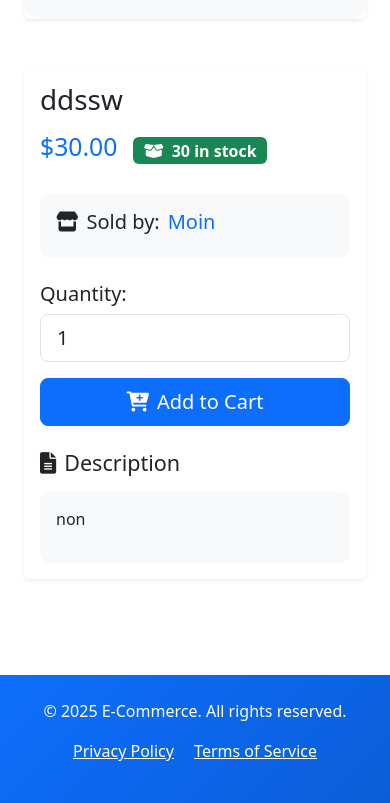
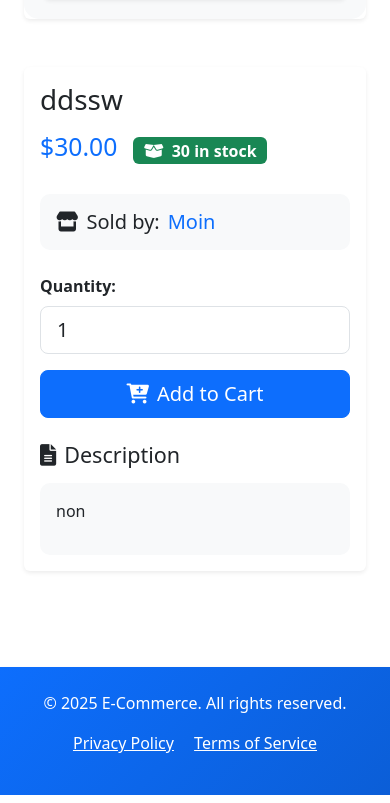
Before and after one commit to m4shaikh/Ecommerce, a Django app: a page that uses ecom/templates/base.html in a window 390 px wide. Shown: the part 406-1209 px from the top of the page. Run offline with Django 5.2, Linux system fonts and the light colour scheme; data comes from the database, SQL or seed files in the repository; both versions use the stored data as it was after the commit.

Commit message:
more fixes

```diff
--- a/ecom/cart/views.py
+++ b/ecom/cart/views.py
@@ -54,10 +54,10 @@ def add_cart(request, product_id):
             cart_item.save()
 
     return redirect('cart:cart_detail')
-# ... keep remove_cart and full_remove views as before ...
+
 
 def remove_cart(request, product_id):
-    cart = Cart.objects.get(cart_id=_get_or_create_cart(request))
+    cart = _get_or_create_cart(request)
     product = get_object_or_404(Product, id=product_id)
     cart_item = CartItem.objects.get(product=product, cart=cart)
 
@@ -70,7 +70,7 @@ def remove_cart(request, product_id):
     return redirect('cart:cart_detail')
 
 def full_remove(request, product_id):
-    cart = Cart.objects.get(cart_id=_get_or_create_cart(request))
+    cart = _get_or_create_cart(request)
     product = get_object_or_404(Product, id=product_id)
     cart_item = CartItem.objects.get(product=product, cart=cart)
     cart_item.delete()
--- a/ecom/shop/templates/shop/product/detail.html
+++ b/ecom/shop/templates/shop/product/detail.html
@@ -3,19 +3,22 @@
 
 {% block content %}
 <div class="container py-5">
-    <div class="row g-5">
+    <div class="row g-5 align-items-start">
+
         <!-- Product Images -->
         <div class="col-lg-6">
             <div class="card shadow-sm border-0">
-                <div class="product-main-image">
-                    <img src="{{ product.image.url }}"
-                         class="img-fluid rounded-3"
-                         alt="{{ product.name }}">
+                <div class="product-main-image text-center">
+                    {% if product.image %}
+                        <img src="{{ product.image.url }}" class="img-fluid rounded shadow-sm" alt="{{ product.name }}">
+                    {% else %}
+                        <img src="https://via.placeholder.com/600x600?text=No+Image" class="img-fluid rounded shadow-sm" alt="No image available">
+                    {% endif %}
                 </div>
             </div>
         </div>
 
-        <!-- Product Info -->
+        <!-- Product Info (Now a direct sibling column) -->
         <div class="col-lg-6">
             <div class="card shadow-sm border-0 h-100">
                 <div class="card-body">
@@ -28,9 +31,8 @@
                     </div>
 
                     <div class="seller-info mb-4">
-                        <h5 class="d-flex align-items-center">
-                            <i class="fas fa-store me-2"></i>
-                            Sold by:
+                        <h5 class="d-flex align-items-center mb-0">
+                            <i class="fas fa-store me-2"></i> Sold by:
                             <a href="#" class="text-decoration-none ms-2">
                                 {{ product.seller.username }}
                             </a>
@@ -41,13 +43,8 @@
                         {% csrf_token %}
                         <div class="row g-3 mb-4">
                             <div class="col-md-4">
-                                <label class="form-label h5">Quantity:</label>
-                                <input type="number"
-                                       name="quantity"
-                                       class="form-control form-control-lg"
-                                       value="1"
-                                       min="1"
-                                       max="{{ product.stock }}">
+                                <label class="form-label fw-bold">Quantity:</label>
+                                <input type="number" name="quantity" class="form-control form-control-lg" value="1" min="1" max="{{ product.stock }}">
                             </div>
                             <div class="col-md-8 d-flex align-items-end">
                                 <button type="submit" class="btn btn-primary btn-lg w-100">
@@ -68,6 +65,7 @@
                 </div>
             </div>
         </div>
+
     </div>
 </div>
 
--- a/ecom/templates/base.html
+++ b/ecom/templates/base.html
@@ -1,24 +1,37 @@
 {% load static %}
-<!DOCTYPE html>
+<!doctype html>
 <html lang="en">
   <head>
-    <meta charset="UTF-8">
-    <meta name="viewport" content="width=device-width, initial-scale=1.0">
+    <meta charset="UTF-8" />
+    <meta name="viewport" content="width=device-width, initial-scale=1.0" />
     <title>{% block title %}E-Commerce Site{% endblock %}</title>
     <!-- Bootstrap 5 CSS -->
-    <link href="https://cdn.jsdelivr.net/npm/bootstrap@5.3.0/dist/css/bootstrap.min.css" rel="stylesheet">
+    <link
+      href="https://cdn.jsdelivr.net/npm/bootstrap@5.3.0/dist/css/bootstrap.min.css"
+      rel="stylesheet"
+    />
     <!-- Custom CSS -->
-    <link rel="stylesheet" href="{% static 'css/styles.css' %}">
-    <link rel="stylesheet" href="{% static 'orders/css/orders.css' %}">
+    <link rel="stylesheet" href="{% static 'css/styles.css' %}" />
+    <link rel="stylesheet" href="{% static 'orders/css/orders.css' %}" />
     <!-- Font Awesome for Icons -->
-    <link rel="stylesheet" href="https://cdnjs.cloudflare.com/ajax/libs/font-awesome/6.0.0-beta3/css/all.min.css">
+    <link
+      rel="stylesheet"
+      href="https://cdnjs.cloudflare.com/ajax/libs/font-awesome/6.0.0-beta3/css/all.min.css"
+    />
   </head>
   <body>
     <!-- Navbar -->
     <nav class="navbar navbar-expand-lg navbar-dark bg-gradient-primary">
       <div class="container">
-            <a class="navbar-brand" href="{% url 'shop:product_list' %}">E-Commerce</a>
-            <button class="navbar-toggler" type="button" data-bs-toggle="collapse" data-bs-target="#navbarNav">
+        <a class="navbar-brand" href="{% url 'shop:product_list' %}"
+          >E-Commerce</a
+        >
+        <button
+          class="navbar-toggler"
+          type="button"
+          data-bs-toggle="collapse"
+          data-bs-target="#navbarNav"
+        >
           <span class="navbar-toggler-icon"></span>
         </button>
         <div class="collapse navbar-collapse" id="navbarNav">
@@ -32,7 +45,9 @@
             </li>
             {% if user.is_seller %}
             <li class="nav-item">
-                                <a class="nav-link" href="{% url 'seller_dashboard' %}">Seller Dashboard</a>
+              <a class="nav-link" href="{% url 'shop:seller_dashboard' %}"
+                >Seller Dashboard</a
+              >
             </li>
             {% endif %}
             <li class="nav-item">
@@ -61,9 +76,17 @@
       {% if messages %}
       <div class="messages">
         {% for message in messages %}
-                    <div class="alert alert-{{ message.tags }} alert-dismissible fade show" role="alert">
+        <div
+          class="alert alert-{{ message.tags }} alert-dismissible fade show"
+          role="alert"
+        >
           {{ message }}
-                        <button type="button" class="btn-close" data-bs-dismiss="alert" aria-label="Close"></button>
+          <button
+            type="button"
+            class="btn-close"
+            data-bs-dismiss="alert"
+            aria-label="Close"
+          ></button>
         </div>
         {% endfor %}
       </div>
@@ -71,9 +94,7 @@
     </div>
 
     <!-- Main Content -->
-    <main class="container my-5">
-        {% block content %}{% endblock %}
-    </main>
+    <main class="container my-5">{% block content %}{% endblock %}</main>
 
     <!-- Footer -->
     <footer class="bg-gradient-primary text-white text-center py-4">
@@ -96,16 +117,20 @@
         background: linear-gradient(135deg, #0d6efd, #0b5ed7);
       }
       /* Navbar & Footer Enhancements */
-        .navbar, footer {
+      .navbar,
+      footer {
         box-shadow: 0 2px 4px rgba(0, 0, 0, 0.1);
       }
-        a.navbar-brand, .nav-link, footer a {
+      a.navbar-brand,
+      .nav-link,
+      footer a {
         transition: color 0.3s ease;
       }
-        a.navbar-brand:hover, .nav-link:hover, footer a:hover {
+      a.navbar-brand:hover,
+      .nav-link:hover,
+      footer a:hover {
         color: #ffd700;
       }
     </style>
-
   </body>
 </html>
```
Also changed, not shown: ecom/orders/templates/orders/payment_error.html (added, +25 -0 lines), ecom/db.sqlite3, 1 other file. Lines whose indentation alone changed are shown as unchanged.
